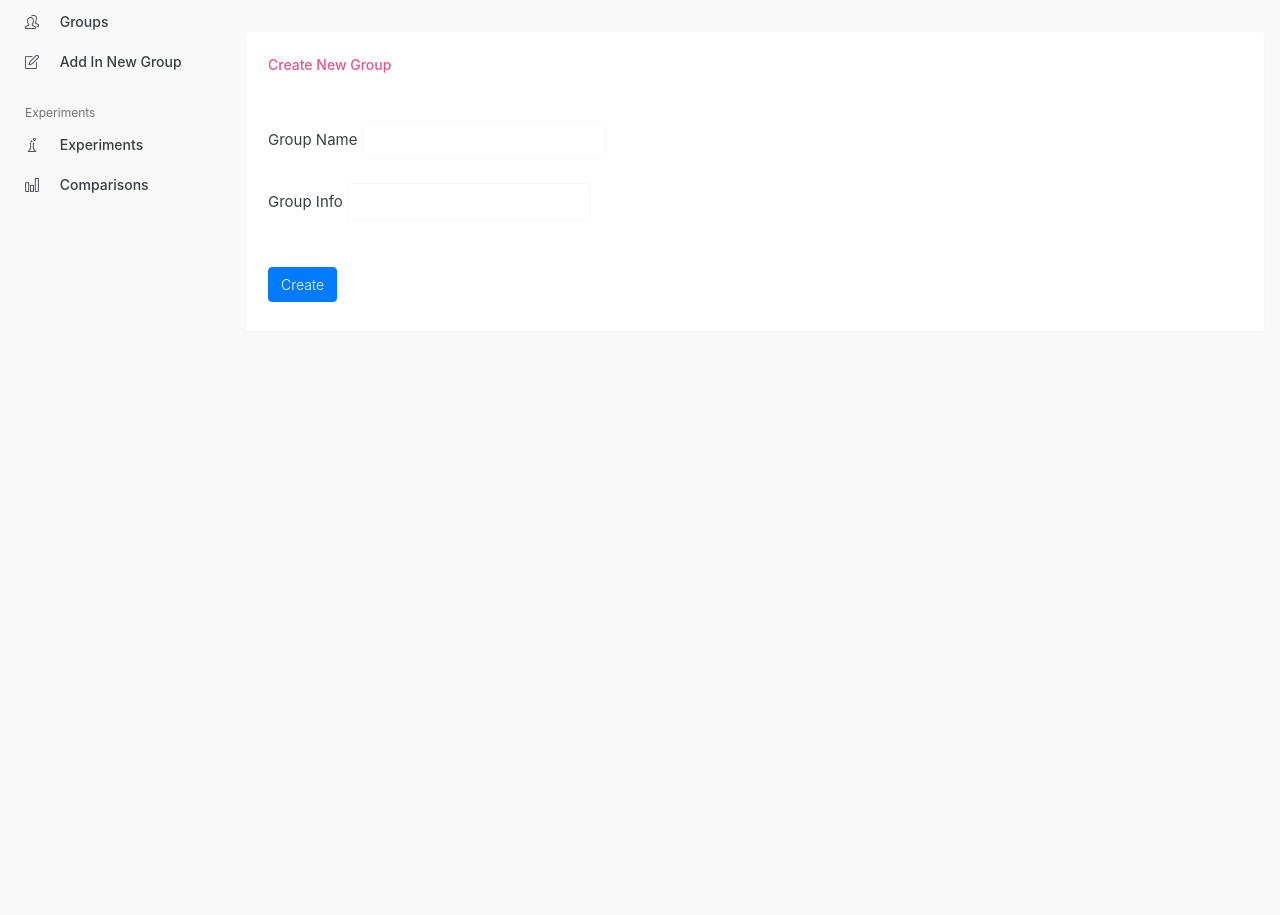
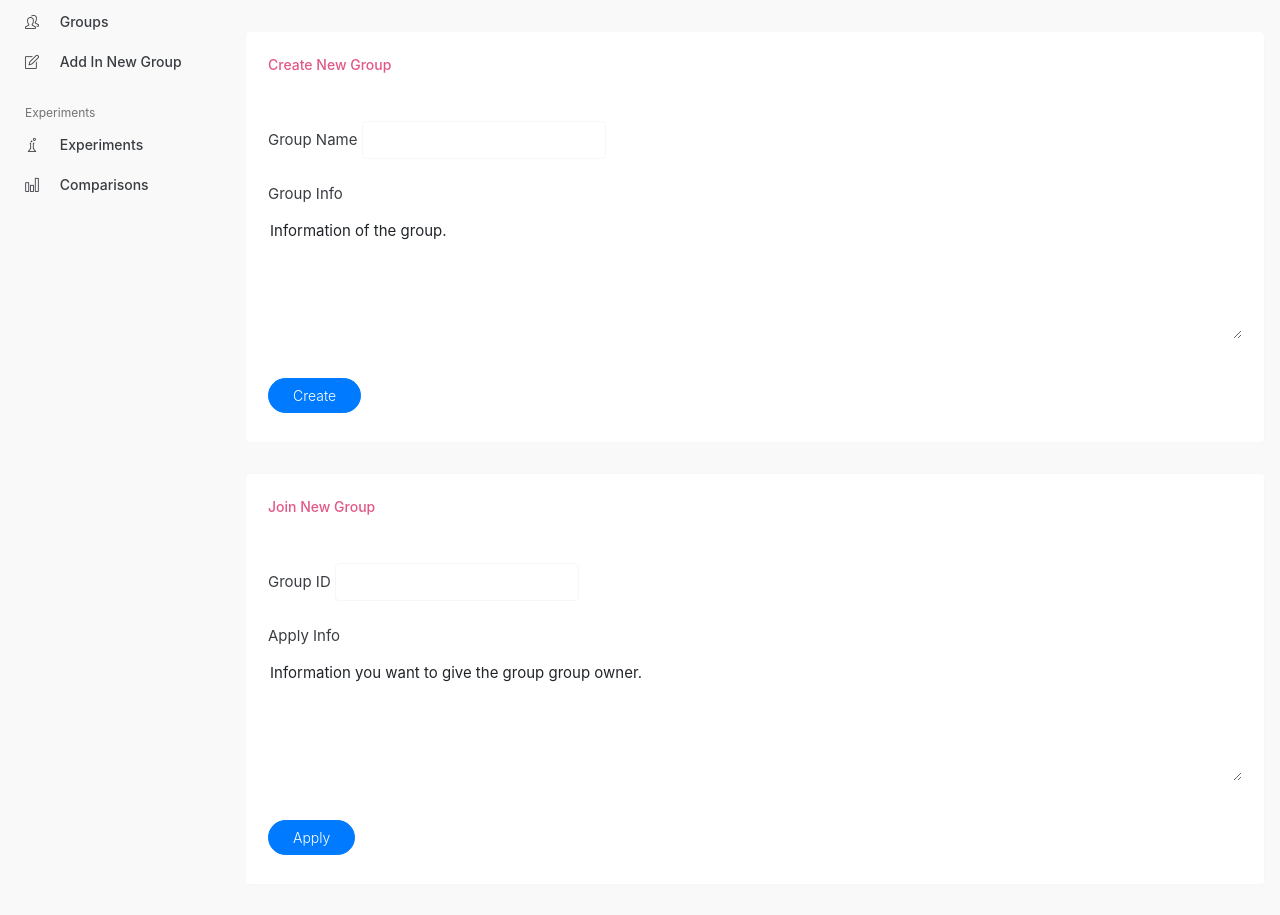
Before and after one commit to DB2020-BUAA/DB2020withDjango, a Django app: page /group-list in a window 1280 px wide. Shown: the part 296-1211 px from the top of the page. Before the commit the page ends 598 px from the top, so only its background shows below. Run offline with Django 3.2, Linux system fonts and the light colour scheme; the visitor is signed in with stand-in values (Sample User, id 1); data that the repository does not hold is empty; some libraries are stand-ins or nearby versions.

Commit message:
add group apply

```diff
--- a/djangoProject/urls.py
+++ b/djangoProject/urls.py
@@ -36,6 +36,7 @@ urlpatterns = [
 
     path('group-list', views.list_group, name="group_list"),
     path('group-list-create', views.create_group, name='group_create'),
+    path('group-list-apply', views.apply_group, name='group_apply'),
     path('group-list/<str:warning>/<int:w_type>', views.list_group, name="group_list_redirect"),
 
     path('diff-list', views.list_diff, name="diff_list"),
--- a/mysite/views.py
+++ b/mysite/views.py
@@ -201,6 +201,29 @@ def create_group(request):
         except ValueError:
             return redirect(list_group, warning='Unable To Link Group And People', w_type=0)
         return redirect(list_group, warning='Created Successfully', w_type=1)
+    else:
+        return redirect(login_page, info='Please Login', i_type=1)
+
+
+def apply_group(request):
+    if request.user.is_authenticated:
+        try:
+            g_id = int(request.POST['gid'])
+            g_info = request.POST['apply_info']
+        except KeyError:
+            return redirect(list_group, warning='Invalid ID Or Info.', w_type=0)
+        try:
+            the_group = mmd.Group.objects.get(id=g_id)
+        except mmd.Group.DoesNotExist:
+            return redirect(list_group, warning='Invalid Group ID.', w_type=0)
+        the_user = mmd.UserProfile.objects.get(django_user_id=request.user.id)
+        if mmd.UserToGroup.objects.filter(
+                linked_group=the_group,
+                linked_user=the_user).count() > 0:
+            return redirect(list_group, warning='Already in the Group.', w_type=1)
+        new_apply = mmd.Apply(target_group=the_group, create_user=the_user, info=g_info)
+        new_apply.save()
+        return redirect(list_group, warning='Applied.', w_type=1)
     else:
         return redirect(login_page, info='Please Login', i_type=1)
 
--- a/templates/db-page-exps-list.html
+++ b/templates/db-page-exps-list.html
@@ -38,7 +38,7 @@
 
             <div class="navbar-left">
                 <div class="navbar-btn">
-                    <a href="index.html"><img src="assets/images/icon.svg" alt="Brego Logo" class="img-fluid logo"></a>
+                    <a href="index.html"><img src="{% static 'assets/images/icon.svg' %}" alt="Brego Logo" class="img-fluid logo"></a>
                     <button type="button" class="btn-toggle-offcanvas"><i class="lnr lnr-menu fa fa-bars"></i></button>
                 </div>
             </div>
--- a/templates/db-page-group-list.html
+++ b/templates/db-page-group-list.html
@@ -210,14 +210,39 @@
                         </div>
                         <div class="form-group">
                             <label>Group Info</label>
+                            <textarea class="form-control-plaintext" rows="5" cols="30"
+                                      required="required" name="info">Information of the group.</textarea>
+                        </div>
+                        <br>
+                        <button type="submit" class="btn btn-primary btn-round">Create</button>
+                    </form>
+                </div>
+            </div>
+        </div>
+        <div class="col-md-12">
+            <div class="card">
+                <div class="header">
+                    <h2>Join New Group</h2>
+                </div>
+                <div class="body">
+                    <!--TODO: change Url-->
+                    <form id="basic-form" action="{% url 'group_apply' %}" method="post">
+                        {% csrf_token %}
+                        <div class="form-group">
+                            <label>Group ID</label>
                             <label>
-                                <input type="text" name="info" datatype="s1-100"
-                                       aria-errormessage="Please input the information for the group, which should be less than 100 characters."
+                                <input type="number" name="gid" datatype="s1-30"
+                                       aria-errormessage="Needed."
                                        class="form-control" required>
                             </label>
                         </div>
+                        <div class="form-group">
+                            <label>Apply Info</label>
+                            <textarea class="form-control-plaintext" rows="5" cols="30"
+                                      required="required" name="apply_info">Information you want to give the group group owner.</textarea>
+                        </div>
                         <br>
-                        <button type="submit" class="btn btn-primary">Create</button>
+                        <button type="submit" class="btn btn-primary btn-round">Apply</button>
                     </form>
                 </div>
             </div>
```
